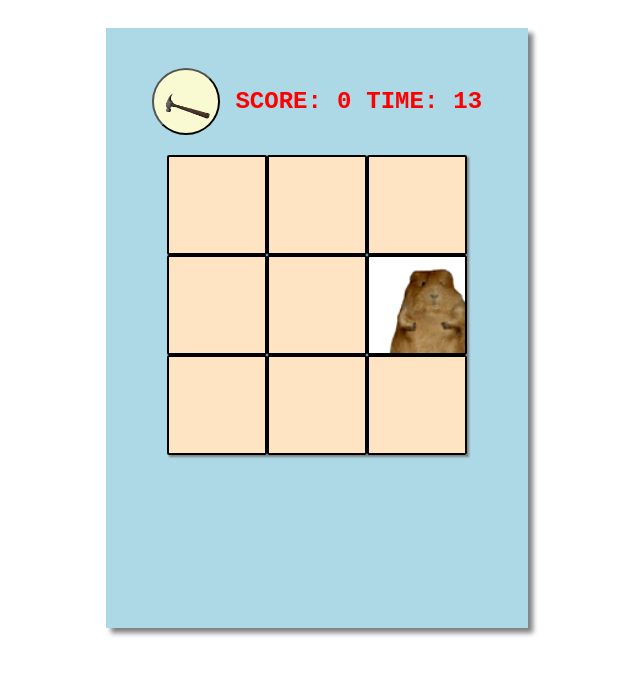
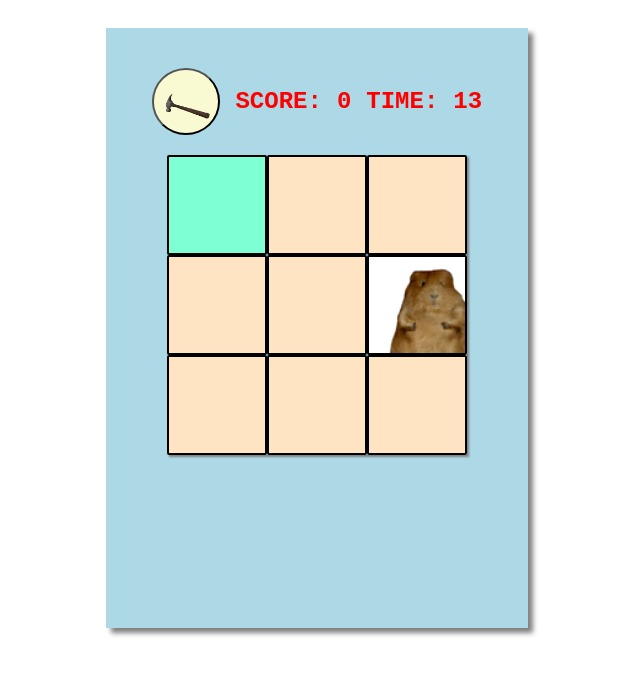
Before and after one commit to emmalgs/wac-a-mole, a plain HTML site: page index.html in a window 1280 px wide. In both pictures the pointer is over the element 539 px from the left and 204 px from the top of the page. Shown: the whole page, without its empty margins (323-963 px from the left). Drawn offline with Linux system fonts and the light colour scheme.

Commit message:
hover color

```diff
--- a/style.css
+++ b/style.css
@@ -49,6 +49,11 @@ body {
     cursor: url(hammer.png) 5 5, pointer;
 }
 
+.square:hover {
+    background-color: aquamarine;
+    transition: all 0.15s;
+}
+
 #start-game img {
     height: 40px;
     width: auto;
```
